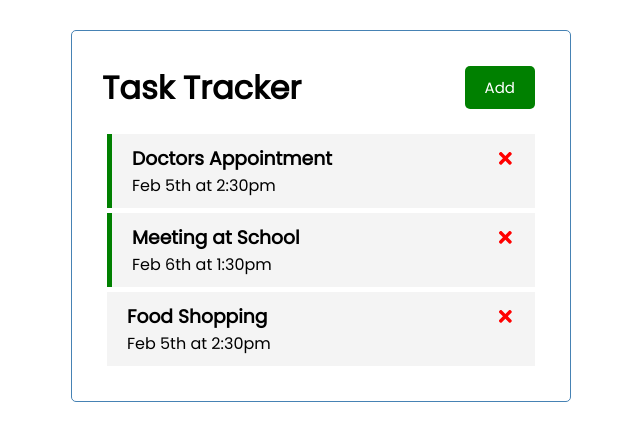
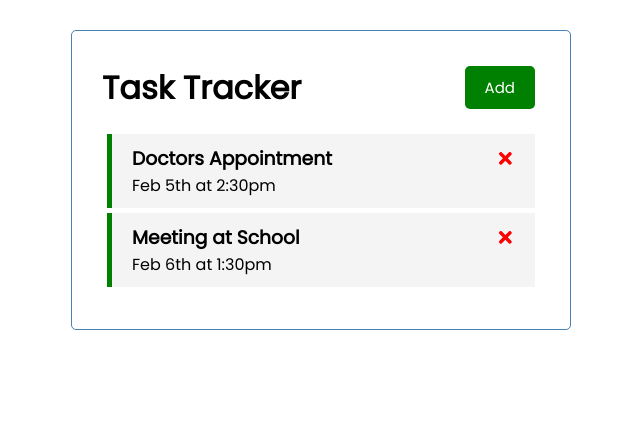
Before and after one commit to S-Solomon/React-task-tracker, a React (Create React App) app: page / in a window 1280 px wide. Shown: the top 440 px of the page, without its empty margins (319-959 px from the left). Built offline with nearby package versions, Linux system fonts and the light colour scheme; data requests are answered from the project's data file.

Commit message:
delete task from server

```diff
--- a/db.json
+++ b/db.json
@@ -11,13 +11,6 @@
       "text": "Meeting at School",
       "day": "Feb 6th at 1:30pm",
       "reminder": true
-    },
-    {
-      "id": 3,
-      "text": "Food Shopping",
-      "day": "Feb 5th at 2:30pm",
-      "reminder": false
     }
   ]
-
 }
--- a/src/App.js
+++ b/src/App.js
@@ -28,14 +28,33 @@ const App = () => {
 
 
   // Add Task
-  const addTask = (task) => {
-    const id = Math.floor(Math.random() * 10000) + 1
-    const newTask = { id, ...task }
-    setTasks([...tasks, newTask])
-  }
+  // const addTask = async (task) => {
+  //   const res = await fetch('http://localhost:5000/tasks', {
+  //     method: 'POST',
+  //     headers: {
+  //       'content-type': 'application/json'
+  //     },
+  //     body: JSON.stringify(task)
+  //   })
+
+  //   const data = res.json()
+
+  //   setTasks([..tasks, data])
+
+
+
+  //   // const id = Math.floor(Math.random() * 10000) + 1
+  //   // const newTask = { id, ...task }
+  //   // setTasks([...tasks, newTask])
+  // }
 
   // Delete Task
-  const deleteTask = (id) => {
+  const deleteTask = async (id) => {
+    await fetch(`http://localhost:5000/tasks/${id}`,{
+      method: 'DELETE'
+    })
+
+
     setTasks(tasks.filter((task) => task.id !== id))
   }
 
```
Also changed, not shown: 1 other file (tests, documents, lock files or other folders).
